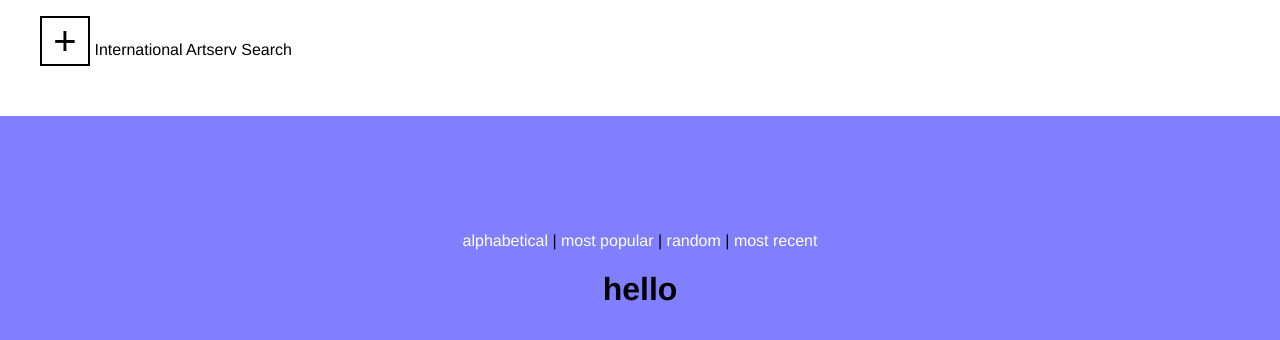
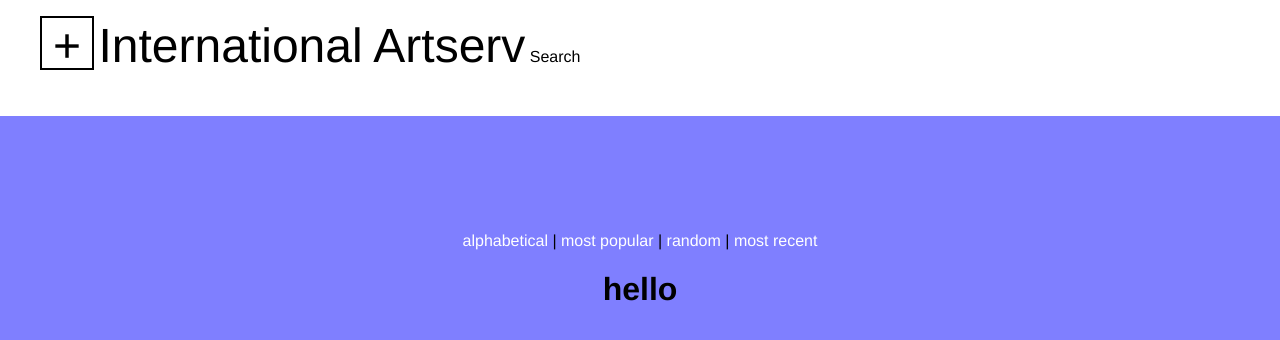
Before and after one commit to janephilipps/international-artserv, a plain HTML site: page public/views/index.html at #/add-event in a window 1280 px wide. Drawn offline with nearby package versions, Linux system fonts and the light colour scheme; some packages are replaced by stand-ins of ours.

Commit message:
add EventCtrl and home link to navbar

```diff
--- a/public/css/style.css
+++ b/public/css/style.css
@@ -26,17 +26,20 @@ nav ul li {
   display: inline-block;
 }
 
-nav button {
+li#add-event {
   border: 2px solid #000;
   border-radius: 0;
   background-color: #FFF;
   width: 50px;
   height: 50px;
+  text-align: center;
 }
 
-nav button p {
+nav a {
   font-size: 3em;
   margin: 0;
+  color: #000;
+  text-decoration: none;
 }
 
 .content {
--- a/public/js/app.js
+++ b/public/js/app.js
@@ -13,6 +13,12 @@ app.controller('NavbarCtrl', ['$scope', function ($scope) {
   $scope.addEvent = function () {
     console.log('hi');
   }
+
+}]);
+
+app.controller('EventCtrl', ['$scope', function ($scope) {
+
+  $scope.event = 'GALLERY OPENING!';
 
 }]);
 
--- a/public/views/layouts/navbar.html
+++ b/public/views/layouts/navbar.html
@@ -1,7 +1,7 @@
 <nav>
   <ul>
-    <li id="add-event"><button ng-click="addEvent()"><p>+</p></button></li>
-    <li id="brand">International Artserv</li>
+    <li id="add-event"><a href="public/views/#/add-event">+</a></button></li>
+    <li id="brand"><a href="public/views/#/home">International Artserv</a></li>
     <li id="search">Search</li>
   </ul>
 </nav>
```
Also changed, not shown: public/views/add-event.html (+1 -0 lines).
